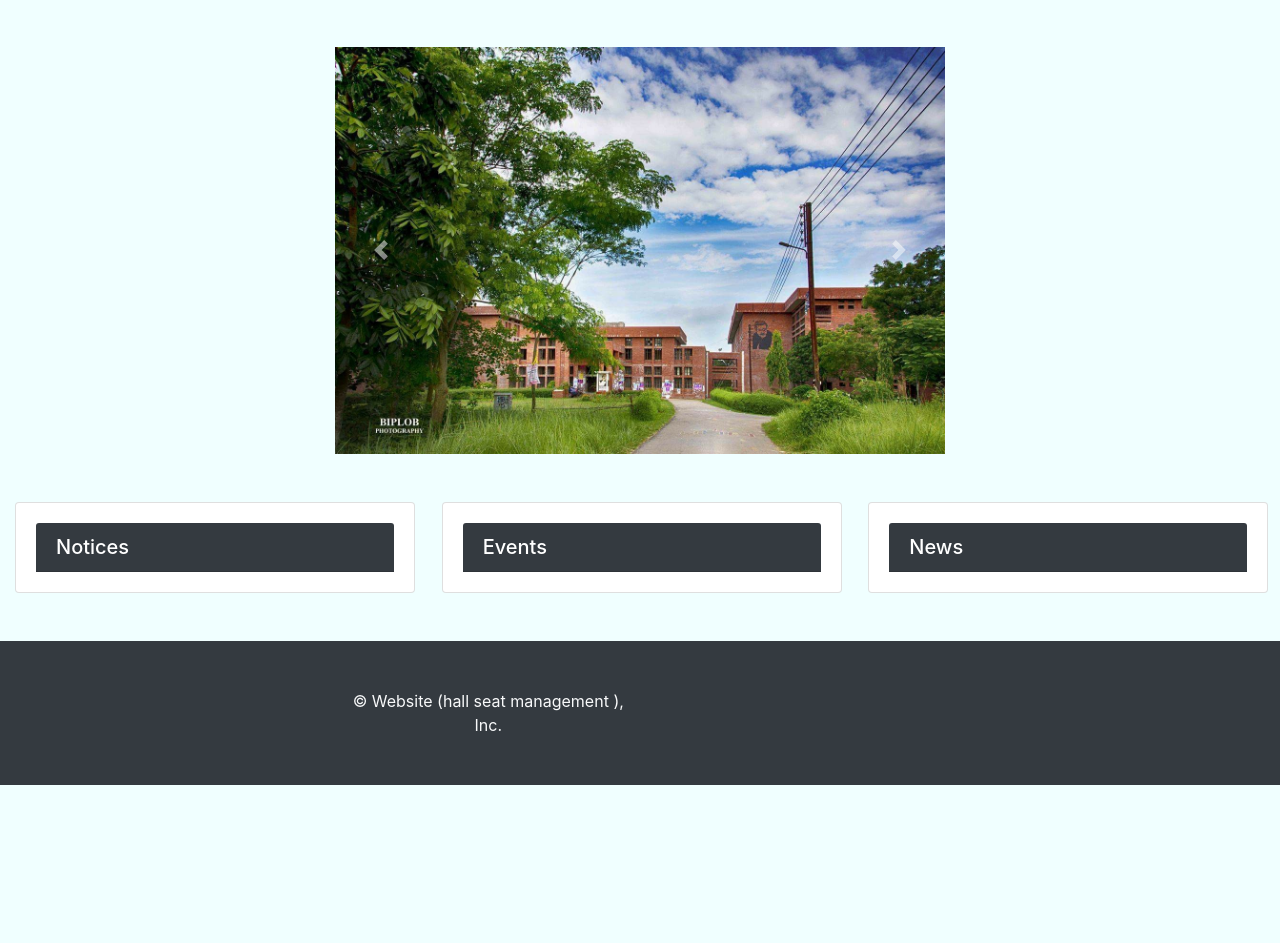
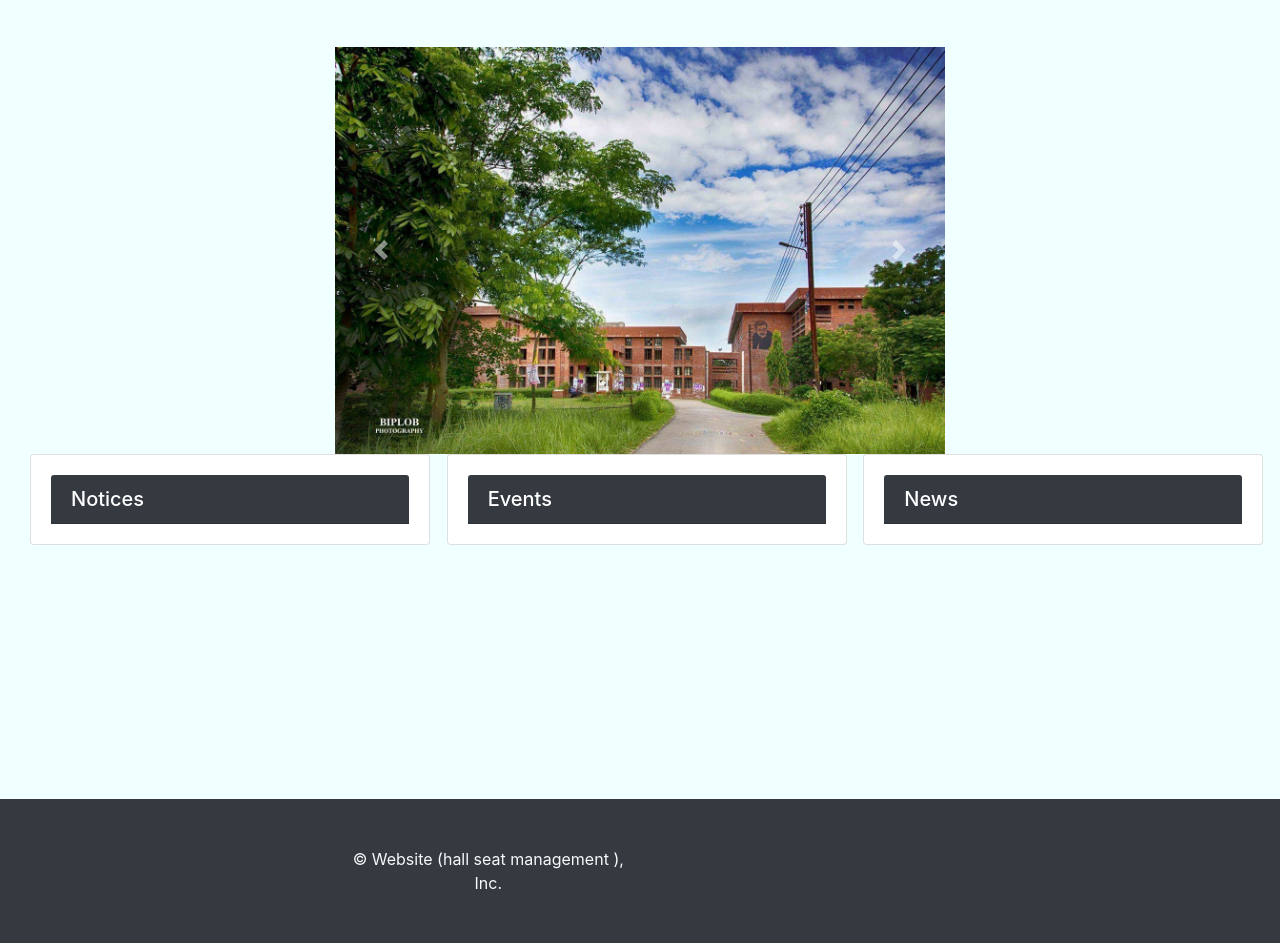
Before and after one commit to rasel3413/HallSeatManagement, a Django app: page /home/ in a window 1280 px wide. Shown: the part 341-1284 px from the top of the page. Before the commit the page ends 1126 px from the top, so only its background shows below. Run offline with Django 4.2, Linux system fonts and the light colour scheme; data that the repository does not hold is empty; some libraries are stand-ins or nearby versions.

Commit message:
some change

```diff
--- a/home/templates/base.html
+++ b/home/templates/base.html
@@ -5,7 +5,7 @@
 <body style="background-color: #F0FFFF">
 
 
-    <div class="container-fluid pt-5 pb-5" style="background-color: #F0FFFF">
+    <div class="wrapper container-fluid pt-5 pb-5" style="background-color: #F0FFFF; min-height: 100vh; position: relative">
         <div class="row d-flex justify-content-center">
             <div class="col-6">
                 <div id="carouselExampleControls" class="carousel slide " data-ride="carousel">
@@ -32,12 +32,12 @@
             </div>
         </div>
 
+ {%include "news.html" %}
 
     </div>
 
 
     {#Here begin #}
-  {%include "news.html" %}
 
     {#Here end#}
 
--- a/home/templates/base_footer.html
+++ b/home/templates/base_footer.html
@@ -6,6 +6,9 @@
 
   <!-- Latest compiled JavaScript -->
   <script src="https://cdn.jsdelivr.net/npm/bootstrap@4.6.1/dist/js/bootstrap.bundle.min.js"></script>
+ <link rel="stylesheet" href="/static/bootstrap.css">
+    <link rel="stylesheet" href="/static/style.css">
+    <link rel="stylesheet" href="/static/fontawesome-free-6.2.0-web/css/all.css">
 
 </body>
 <footer class=" " style="bottom: 0;position: relative;left: 0;right: 0;">
```
